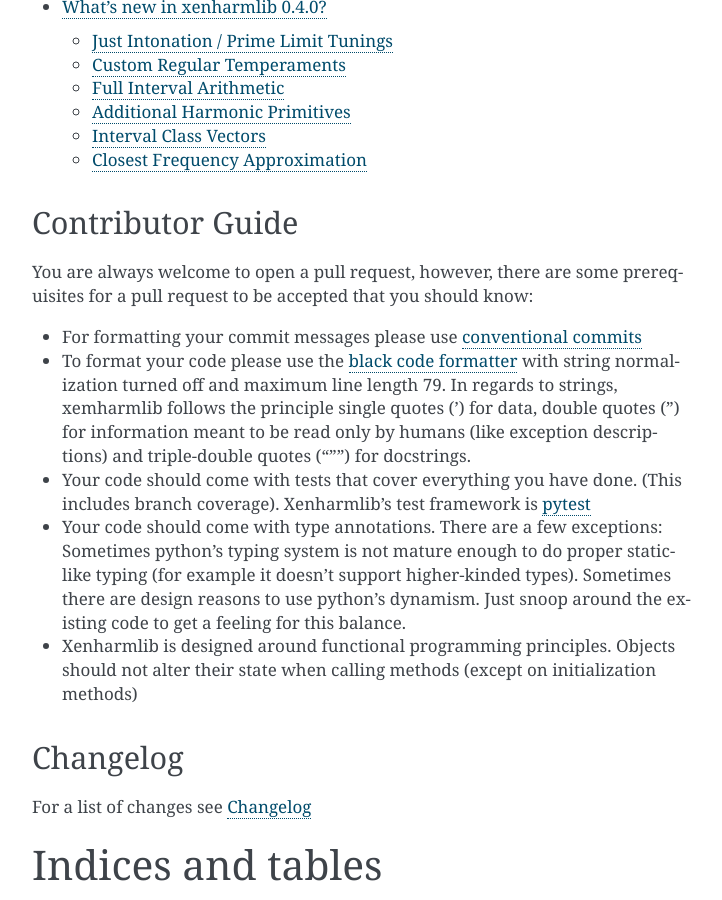
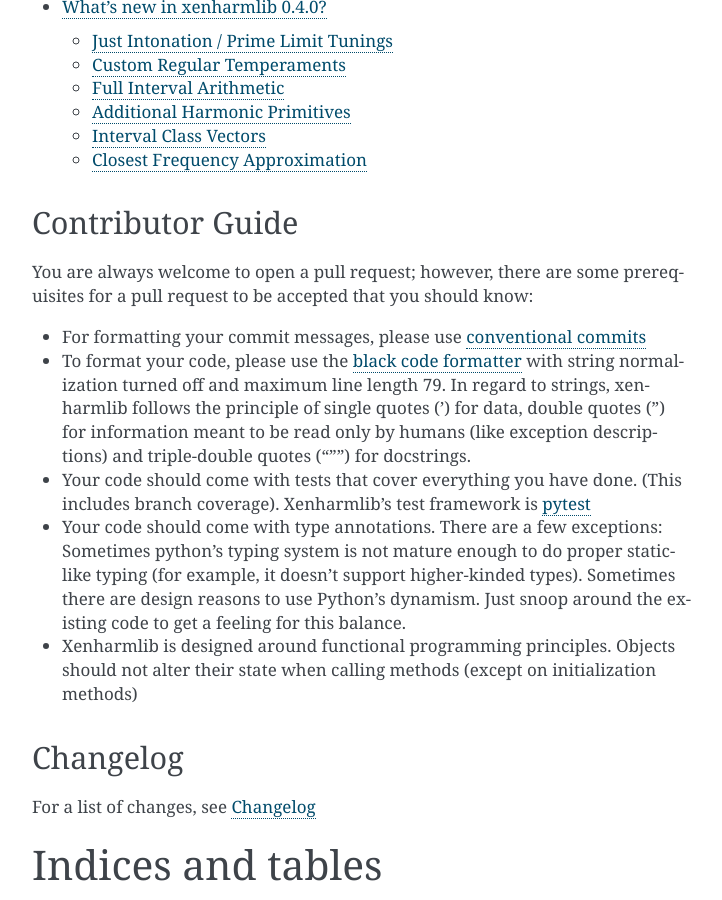
Before and after one commit to retooth2/xenharmlib, a Sphinx documentation site: the page built from doc/index.rst, in a window 1280 px wide and 900 px high, scrolled down 8198 px. Shown: the whole window, without its empty margins (388-1110 px from the left). Built offline with Sphinx 7.4.7, drawn with Linux system fonts in a browser that asks for light colours; some of the changed text lies outside the part shown.

Commit message:
chore: spelling, etc on index.rst

```diff
--- a/doc/index.rst
+++ b/doc/index.rst
@@ -140,11 +140,11 @@
 -----------------------------
 
 Xenharmlib is targeted at composers and researchers who already have
-basic knowledge in python programming.
+basic knowledge in Python programming.
 
 Xenharmlib does **not** aim to be a score composition tool, sequencer,
-or synthesizer (however it is possible to build such things on top of
-it). Rather it wants to provide a toolset for exploring different
+or synthesizer (however, it is possible to build such things on top of
+it). Rather, it wants to provide a toolset for exploring different
 concepts of harmonic relations with a scientific focus.
 
 Xenharmlib is object-oriented but mostly designed around functional
@@ -248,15 +248,15 @@
 Contributor Guide
 ---------------------
 
-You are always welcome to open a pull request, however, there are some
+You are always welcome to open a pull request; however, there are some
 prerequisites for a pull request to be accepted that you should know:
 
-* For formatting your commit messages please use
+* For formatting your commit messages, please use
   `conventional commits <https://www.conventionalcommits.org/>`_
-* To format your code please use the
+* To format your code, please use the
   `black code formatter <https://black.readthedocs.io/en/stable/>`_
   with string normalization turned off and maximum line length 79.
-  In regards to strings, xemharmlib follows the principle single quotes
+  In regard to strings, xenharmlib follows the principle of single quotes
   (') for data, double quotes (") for information meant to be read only
   by humans (like exception descriptions) and triple-double quotes (""")
   for docstrings.
@@ -265,9 +265,9 @@
   `pytest <https://docs.pytest.org/>`_
 * Your code should come with type annotations. There are a few
   exceptions: Sometimes python's typing system is not mature enough to
-  do proper static-like typing (for example it doesn't support
+  do proper static-like typing (for example, it doesn't support
   higher-kinded types). Sometimes there are design reasons to use
-  python's dynamism. Just snoop around the existing code to get a
+  Python's dynamism. Just snoop around the existing code to get a
   feeling for this balance.
 * Xenharmlib is designed around functional programming principles.
   Objects should not alter their state when calling methods (except
@@ -276,7 +276,7 @@
 Changelog
 ---------
 
-For a list of changes see :doc:`changelog`
+For a list of changes, see :doc:`changelog`
 
 
 Indices and tables
```
